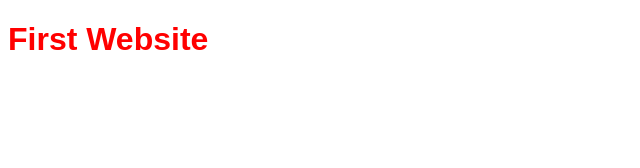
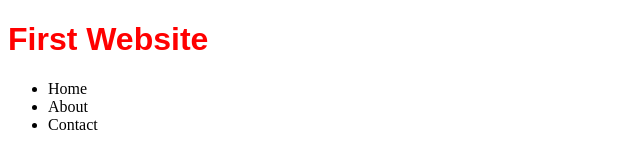
Before and after one commit to BhathiyaPrasad/first-webpage, a plain HTML site: page index.html in a window 1280 px wide. Shown: the whole page, without its empty margins (0-640 px from the left). Drawn offline with Linux system fonts and the light colour scheme.

```diff
--- a/index.html
+++ b/index.html
@@ -10,5 +10,11 @@
 </head>
 <body>
     <h1>First Website</h1>
+
+    <ul class="navigation">
+        <li class="nav-link">Home</li>
+        <li class="nav-link">About</li>
+        <li class="nav-link">Contact</li>
+    </ul>
 </body>
 </html>
```
